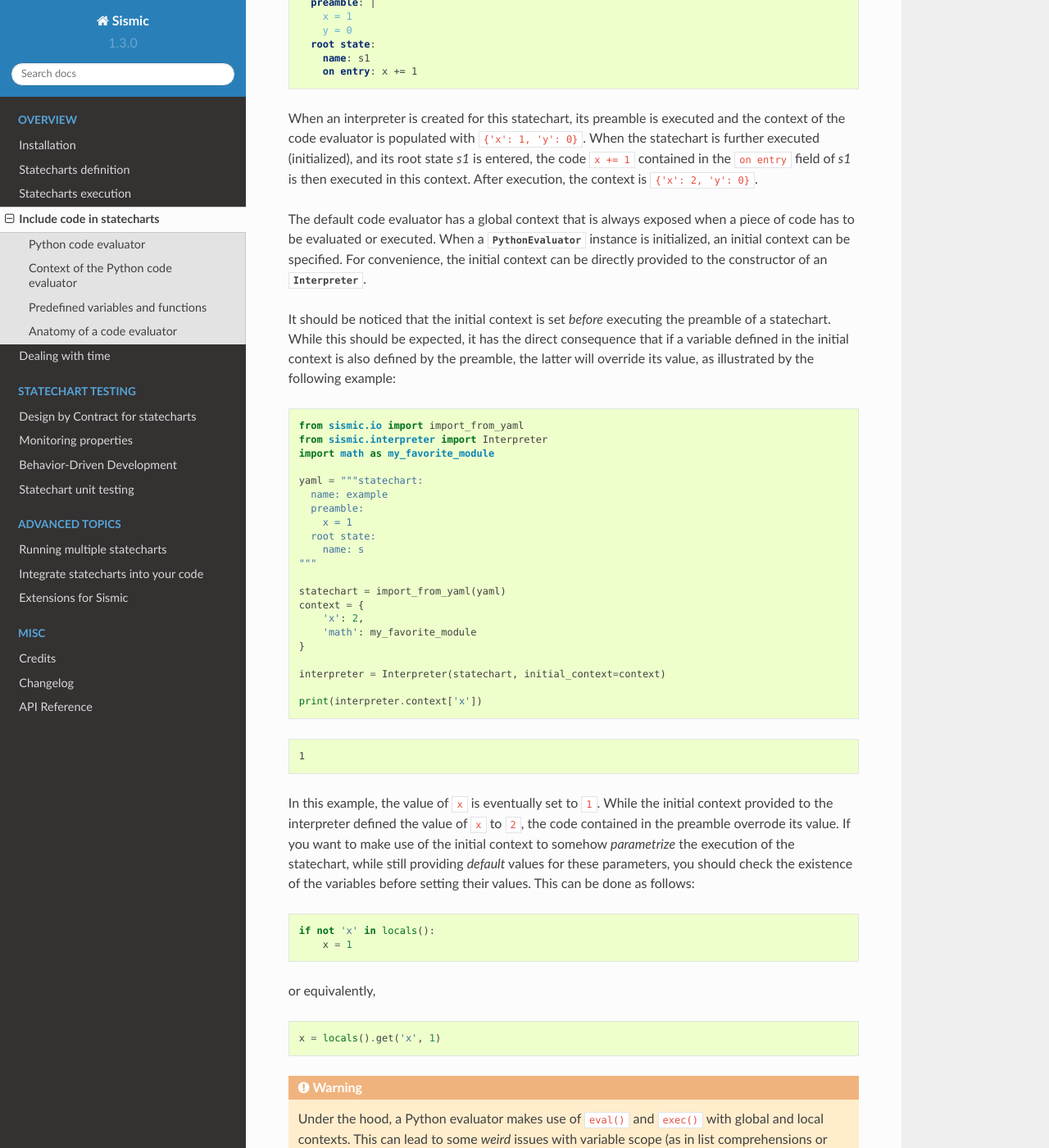
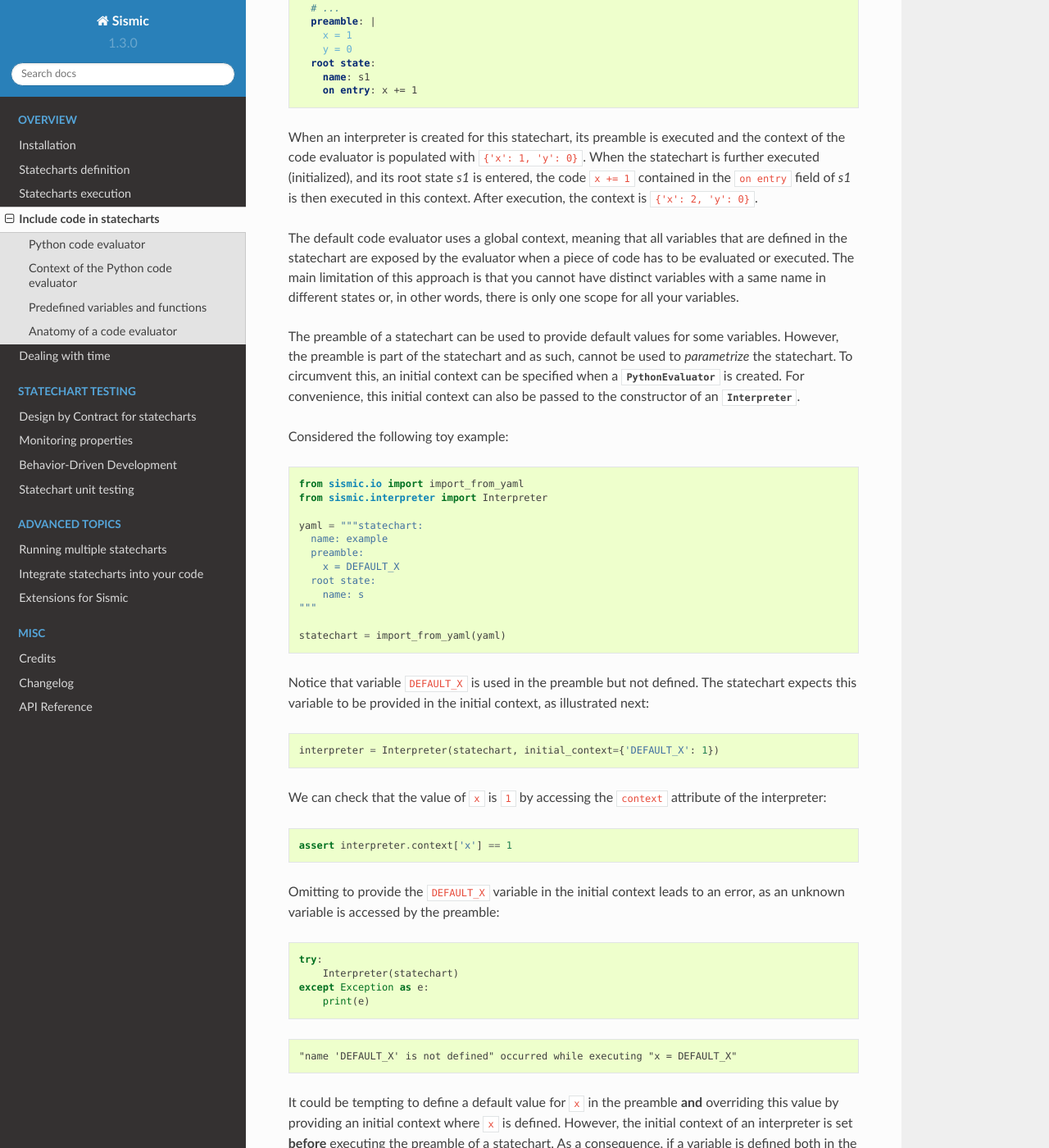
Before and after one commit to AlexandreDecan/sismic, a Sphinx documentation site: the page built from docs/code.rst, in a window 1280 px wide and 1400 px high, scrolled down 857 px. Shown: the whole window at 82% size. Built offline with Sphinx 7.4.7 and the Read the Docs theme 2.0.0, drawn with Linux system fonts in a browser that asks for light colours; some of the changed text lies outside the part shown.

Commit message:
Add "setdefault" & rewrite documentation about default values for parameters

```diff
--- a/CHANGELOG.rst
+++ b/CHANGELOG.rst
@@ -7,6 +7,7 @@
  - (Added) Some documentation about running multiple statecharts.
  - (Added) An ``unbind`` method for an ``Interpreter``.
  - (Added) A ``remove`` method on ``EventQueue`` and a corresponding ``cancel`` method on ``Interpreter``.
+ - (Added) A ``setdefault`` function that can be used in the preamble of a statechart to assign default values to variables.
  - (Changed) Meta-Event *step started* has a ``time`` attribute.
  - (Changed) The current event queue can be consulted as a list using ``interpreter._event_queue``.
  - (Fixed) Hook-errors reported by ``sismic-bdd`` CLI are a little bit more verbose (`#81 <https://github.com/AlexandreDecan/sismic/issues/81>`__).
--- a/docs/code.rst
+++ b/docs/code.rst
@@ -23,8 +23,9 @@
 Context of the Python code evaluator
 ------------------------------------
 
-When a code evaluator is created or provided to an interpreter, its ``context`` is exposed through the ``context``
-attribute of the interpreter. The context of an evaluator is a mapping between variable names and their values.
+When a code evaluator is created or provided to an interpreter, all the variables that are defined or used by the
+statechart are stored in an *execution context*. This context is exposed through the ``context``
+attribute of the interpreter and can be seen as a mapping between variable names and their values.
 When a piece of code contained in a statechart has to be evaluated or executed, the context of the evaluator is used to
 populate the local and global variables that are available for this piece of code.
 
@@ -46,19 +47,68 @@
 *s1* is entered, the code ``x += 1`` contained in the ``on entry`` field of *s1* is then executed in this context.
 After execution, the context is ``{'x': 2, 'y': 0}``.
 
-The default code evaluator has a global context that is always exposed when a piece of code has to be evaluated
-or executed. When a :py:class:`~sismic.code.PythonEvaluator` instance is initialized, an initial context can be specified.
-For convenience, the initial context can be directly provided to the constructor of an :py:class:`~sismic.interpreter.Interpreter`.
+The default code evaluator uses a global context, meaning that all variables that are defined in the statechart are
+exposed by the evaluator when a piece of code has to be evaluated or executed. The main limitation of this approach
+is that you cannot have distinct variables with a same name in different states or, in other words, there is
+only one scope for all your variables.
 
-It should be noticed that the initial context is set *before* executing the preamble of a statechart.
-While this should be expected, it has the direct consequence that if a variable defined in the initial context is
-also defined by the preamble, the latter will override its value, as illustrated by the following example:
+The preamble of a statechart can be used to provide default values for some variables. However, the preamble is part of
+the statechart and as such, cannot be used to *parametrize* the statechart. To circumvent this, an initial context
+can be specified when a :py:class:`~sismic.code.PythonEvaluator` is created. For convenience, this initial context
+can also be passed to the constructor of an :py:class:`~sismic.interpreter.Interpreter`.
 
-.. testcode:: variable_override
+Considered the following toy example:
+
+.. testcode:: initial_context
 
     from sismic.io import import_from_yaml
     from sismic.interpreter import Interpreter
-    import math as my_favorite_module
+
+    yaml = """statechart:
+      name: example
+      preamble:
+        x = DEFAULT_X
+      root state:
+        name: s
+    """
+
+    statechart = import_from_yaml(yaml)
+
+Notice that variable ``DEFAULT_X`` is used in the preamble but not defined. The statechart expects this
+variable to be provided in the initial context, as illustrated next:
+
+.. testcode:: initial_context
+
+    interpreter = Interpreter(statechart, initial_context={'DEFAULT_X': 1})
+
+We can check that the value of ``x`` is ``1`` by accessing the ``context`` attribute of the interpreter:
+
+.. testcode:: initial_context
+
+    assert interpreter.context['x'] == 1
+
+Omitting to provide the ``DEFAULT_X`` variable in the initial context leads to an error, as an unknown
+variable is accessed by the preamble:
+
+.. testcode:: initial_context
+
+    try:
+        Interpreter(statechart)
+    except Exception as e:
+        print(e)
+
+.. testoutput:: initial_context
+
+    "name 'DEFAULT_X' is not defined" occurred while executing "x = DEFAULT_X"
+
+It could be tempting to define a default value for ``x`` in the preamble **and** overriding this
+value by providing an initial context where ``x`` is defined. However, the initial context of an
+interpreter is set **before** executing the preamble of a statechart. As a consequence, if a variable
+is defined both in the initial context and the preamble, its value will be overridden by the preamble.
+
+Consider the following example where ``x`` is both defined in the initial context and the preamble:
+
+.. testcode:: initial_context
 
     yaml = """statechart:
       name: example
@@ -69,36 +119,44 @@
     """
 
     statechart = import_from_yaml(yaml)
-    context = {
-        'x': 2,
-        'math': my_favorite_module
-    }
+    interpreter = Interpreter(statechart, initial_context={'x': 2})
 
-    interpreter = Interpreter(statechart, initial_context=context)
+    assert interpreter.context['x'] == 1
 
-    print(interpreter.context['x'])
+The value of ``x`` is eventually set to ``1``.
 
-.. testoutput:: variable_override
+While the initial context provided to the interpreter defined the value of ``x`` to ``2``, the code
+contained in the preamble overrode its value. If you want to make use of the initial context to
+somehow *parametrize* the execution of the statechart while still providing *default* values for
+these parameters, you should either check the existence of the variables before setting their values
+or rely on the ``setdefault`` function that is exposed by the Python code evaluator when the preamble
+of a statechart is executed.
 
-    1
+This function can be used to define (and return) a variable, very similarly to the
+``setdefault`` method of a dictionary. Using this function, we can easily rewrite the preamble
+of our statechart to deal with the optional default values of ``x`` (and ``y`` and ``z`` in this
+example):
 
-In this example, the value of ``x`` is eventually set to ``1``.
-While the initial context provided to the interpreter defined the value of ``x`` to ``2``, the code contained in the
-preamble overrode its value.
-If you want to make use of the initial context to somehow *parametrize* the execution of the statechart, while still
-providing *default* values for these parameters, you should check the existence of the variables before setting
-their values. This can be done as follows:
+.. testcode:: initial_context
 
-.. testcode::
+    yaml = """statechart:
+      name: example
+      preamble: |
+        x = setdefault('x', 1)
+        setdefault('y', 1)  # Value is affected to y implicitly
+        setdefault('z', 1)  # Value is affected to z implicitly
+      root state:
+        name: s
+        on entry: print(x, y, z)
+    """
 
-    if not 'x' in locals():
-        x = 1
+    statechart = import_from_yaml(yaml)
+    interpreter = Interpreter(statechart, initial_context={'x': 2, 'z': 3})
+    interpreter.execute()
 
-or equivalently,
+.. testoutput:: initial_context
 
-.. testcode::
-
-    x = locals().get('x', 1)
+    2 1 3
 
 
 .. warning::
```
Also changed, not shown: 2 other files.
